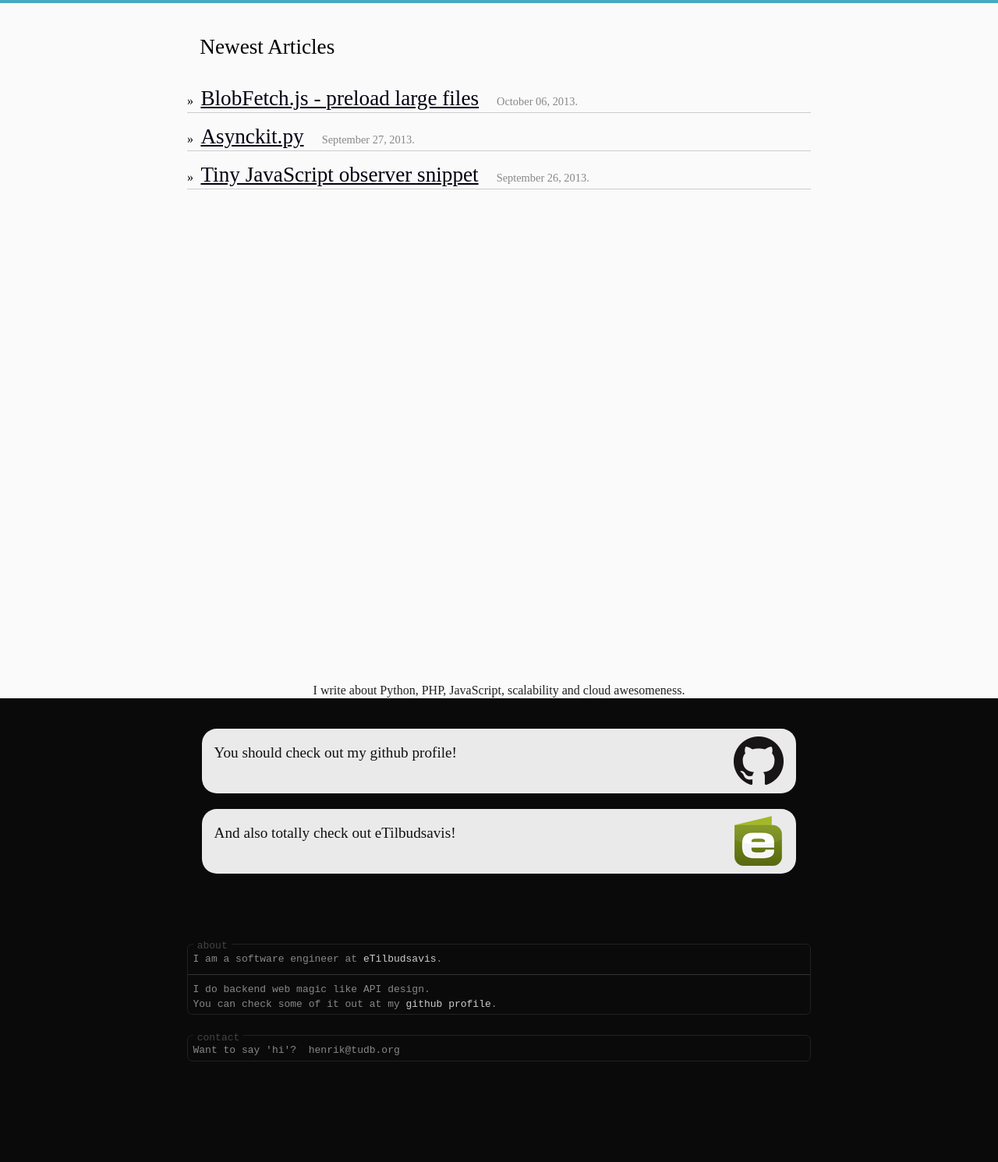
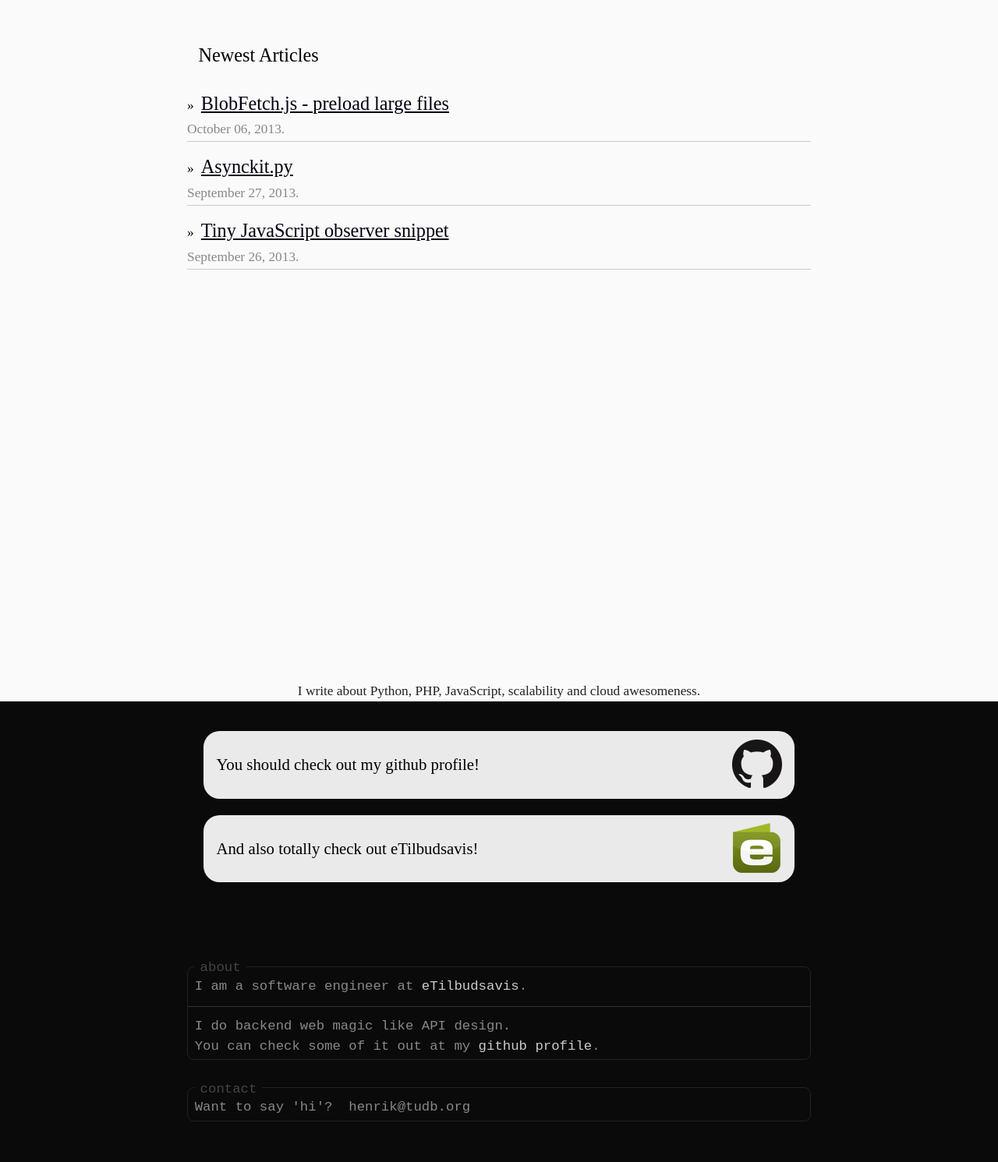
Before and after one commit to henriktudborg/henriktudborg.github.io, a Jekyll site: the page built from index.html, in a window 1280 px wide. Shown: the whole page at 78% size. Built offline with Jekyll 4.4.1, drawn with Linux system fonts in a browser that asks for light colours; some web fonts are replaced; Markdown is read by kramdown in place of the engine named in the settings; before the commit the page ends 1401 px from its top, so only the background shows below that.

Commit message:
Fixing up styling

```diff
--- a/_includes/post-header.liquid
+++ b/_includes/post-header.liquid
@@ -1,4 +1,5 @@
 <h1 class="post-header silent-header"><a href="{{ post.url }}">{{ post.title }}</a></h1>
+<div class="clear"></div>
 <div class="post-meta">
     {{ post.date | date: "%B %d, %Y" }}.
 </div>
--- a/_layouts/default.html
+++ b/_layouts/default.html
@@ -23,7 +23,6 @@
                 <span>
                     I write about Python, PHP, JavaScript, scalability and cloud awesomeness.
                 </span>
-                <div class="bottom-bar"></div>
             </div>
         </div>
 
--- a/_layouts/post.html
+++ b/_layouts/post.html
@@ -3,15 +3,14 @@ layout: default
 ---
 <article class="post">
     <div class="post-header-wrap">
-        <div class="top-bar"></div>
         <div class="post-header-wrap-inner">
             <div class="post-back fleft">
                 <a href="/?ref=logo"><img class="logo" src="/css/icon.png" alt="back" /></a>
             </div>
             {% assign post = page %}{% include post-header.liquid %}
-            <div class="clear"></div>
         </div>
     </div>
+    <div class="clear"></div>
     <div class="post-content">
         {{ content }}
     </div>
--- a/css/main.css
+++ b/css/main.css
@@ -8,15 +8,13 @@ html, body {
 
 body {
   background-color: #0a0a0a;
-  font-weight: lighter;
-  font-size: 100%;
-  line-height: 125%;
+  font-size: 13pt;
+  line-height: 140%;
   font-family: 'Junge', serif;
 }
 
 p {
-  margin: 0.6em 0;
-  color: #111;
+  color: #010101;
 }
 
 a {
@@ -51,26 +49,13 @@ hr {
   margin-bottom: 1em;
 }
 
-.top-bar {
-  height: 4px;
-  background: #47AAC2;
-}
-.bottom-bar {
-  height: 4px;
-  background: #0a0a0a;
-}
-
-
 
 .silent-header {
-  font-size: 1.6em;
+  font-size: 1.4em !important;
   font-weight: lighter;
 }
 
 .home-top {
-  position: absolute;
-  left: 0;
-  top: 0;
   width: 100%;
 }
 .home-top-inner {
@@ -89,9 +74,6 @@ hr {
 }
 
 .post-header-wrap {
-  position:absolute;
-  left: 0;
-  top: 0;
   width: 100%;
   line-height: 3em;
   color: #222;
@@ -105,7 +87,7 @@ hr {
 .post-meta {
   color: #888;
   font-family: 'Junge', serif;
-  font-size: 0.9em;
+  font-size: 1em;
   display: inline;
   white-space: nowrap;
 }
@@ -163,11 +145,11 @@ ul.posts li {
 #content {
   margin: auto auto;
   max-width: 800px;
-  padding: 5em 1em 10em 1em;
+  padding: 1em 1em 10em 1em;
 }
 
 #content h1,h2,h3,h4,h5,h6 {
-  font-weight: lighter;
+  color: #020202;
 }
 #content h1 {
   margin-top: 1.7em;
@@ -299,5 +281,6 @@ footer {
   border-radius: 1em;
   padding: 0 1em;
   line-height: 1.15em;
+  font-size: 10pt;
   overflow-x: auto;
 }
--- a/index.html
+++ b/index.html
@@ -5,7 +5,6 @@ title: Articles
 
 <div id="home">
     <div class="home-top">
-        <div class="top-bar"></div>
         <div class="home-top-inner">
             <h1 class="silent-header">Newest Articles</h1>
         </div>
```
